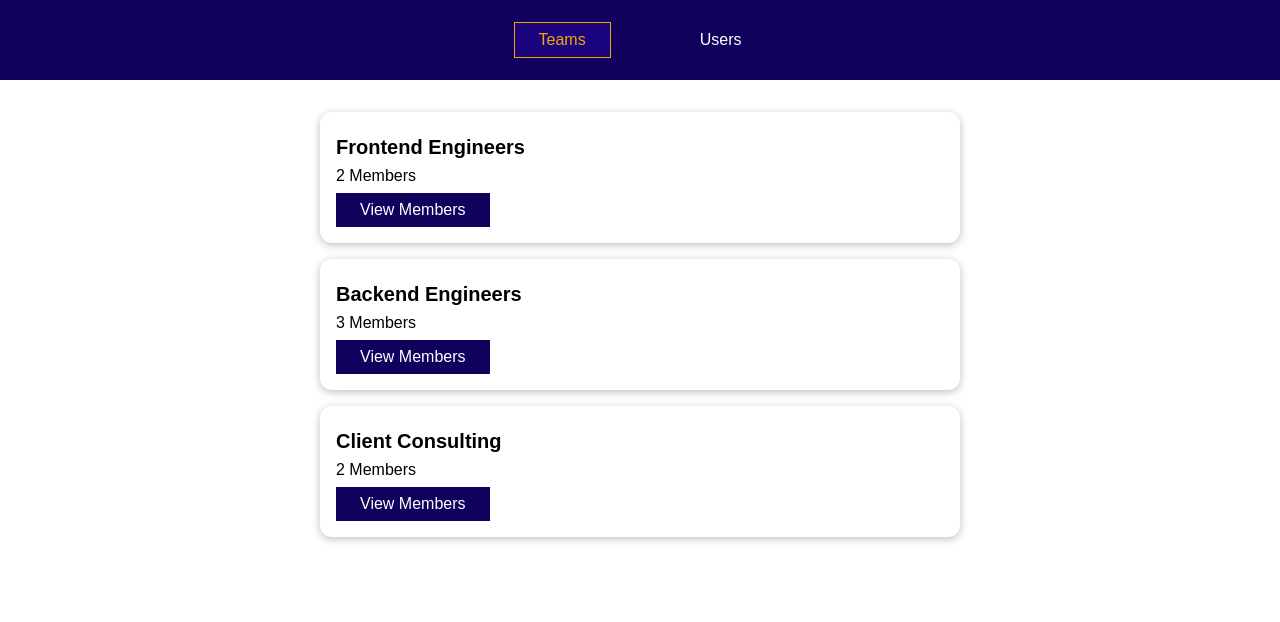
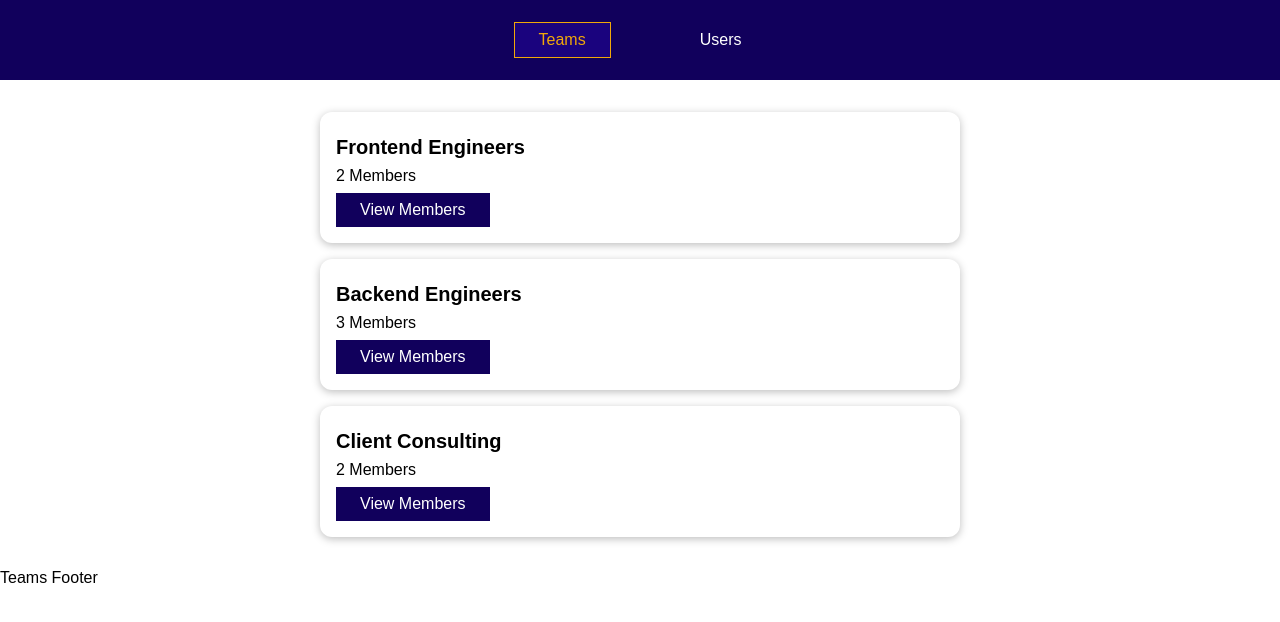
Before and after one commit to davitlabadze/routing-vue, a Vue app: page /teams in a window 1280 px wide. Shown: the top 622 px of the page. Built offline with nearby package versions, Linux system fonts and the light colour scheme.

Commit message:
rendering multiple routes with named router views

```diff
--- a/src/App.vue
+++ b/src/App.vue
@@ -3,6 +3,9 @@
   <main>
     <router-view></router-view>
   </main>
+  <footer>
+    <router-view name="footer"></router-view>
+  </footer>
 </template>
 
 <script>
--- /dev/null
+++ b/src/components/teams/TeamFooter.vue
@@ -0,0 +1,5 @@
+<template>
+    <div>
+        Teams Footer
+    </div>
+</template>
--- /dev/null
+++ b/src/components/users/UsersFooter.vue
@@ -0,0 +1,5 @@
+<template>
+    <div>
+        Users Footer
+    </div>
+</template>
--- a/src/main.js
+++ b/src/main.js
@@ -6,6 +6,8 @@ import TeamsList from './components/teams/TeamsList.vue';
 import UsersList from './components/users/UsersList.vue';
 import TeamMembers from './components/teams/TeamMembers.vue';
 import NotFound from './components/nav/NotFound.vue';
+import TeamFooter from './components/teams/TeamFooter.vue';
+import UsersFooter from './components/users/UsersFooter.vue';
 
 const router = createRouter({
   history: createWebHistory(),
@@ -14,12 +16,18 @@ const router = createRouter({
     {
       name: 'teams',
       path: '/teams',
-      component: TeamsList,
+      components: { default: TeamsList, footer: TeamFooter },
       children: [
           { name:'team-members', path: ':teamId', component: TeamMembers, props: true },
       ]
     } , // our-domain.com/teams => TeamsList
-    { path: '/users', component: UsersList },
+    { path: '/users',
+      components:{
+        default: UsersList,
+        footer: UsersFooter
+       }
+
+    },
     // { path: '/:notFound(.*)',redirect: '/teams' }
     { path: '/:notFound(.*)', component: NotFound }
   ],
```
